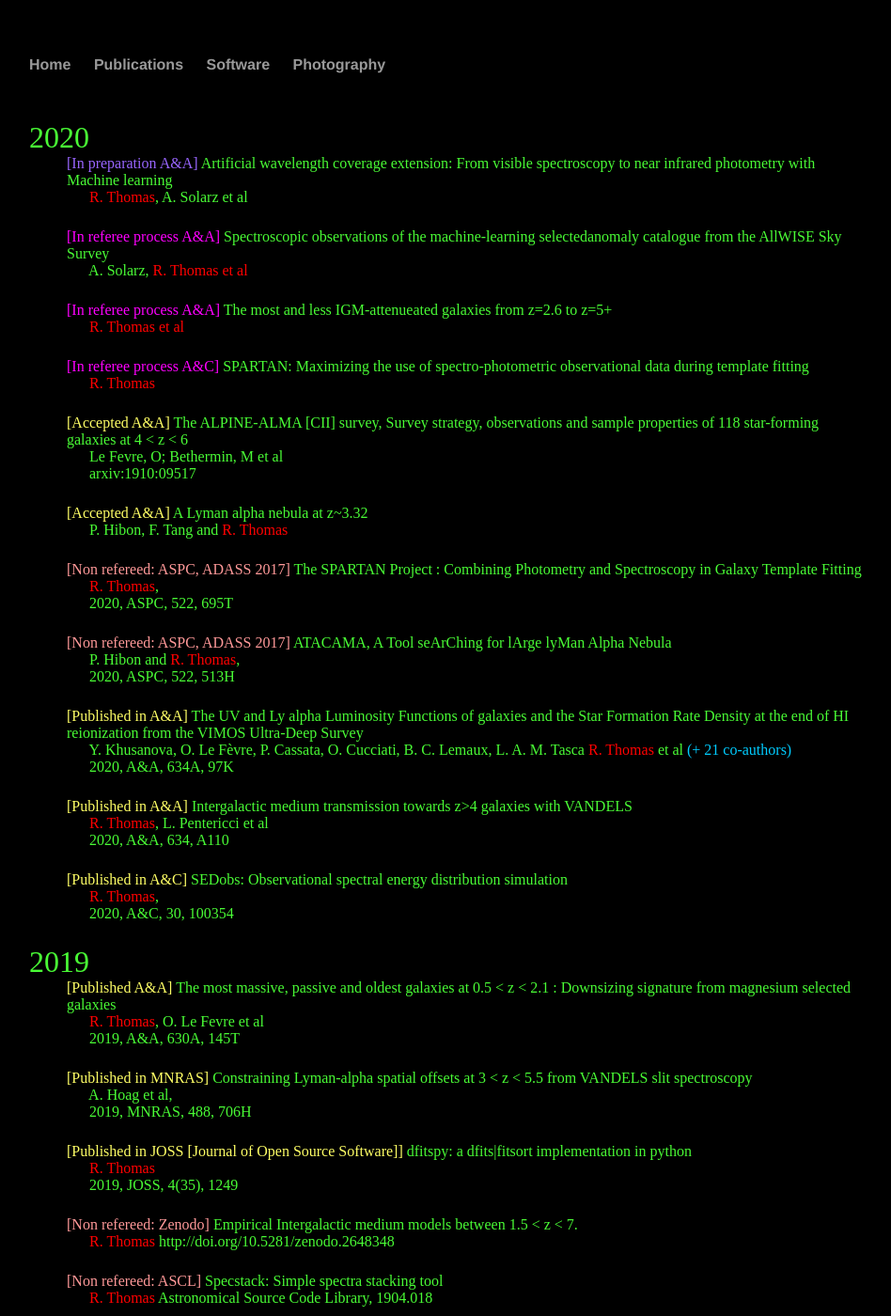
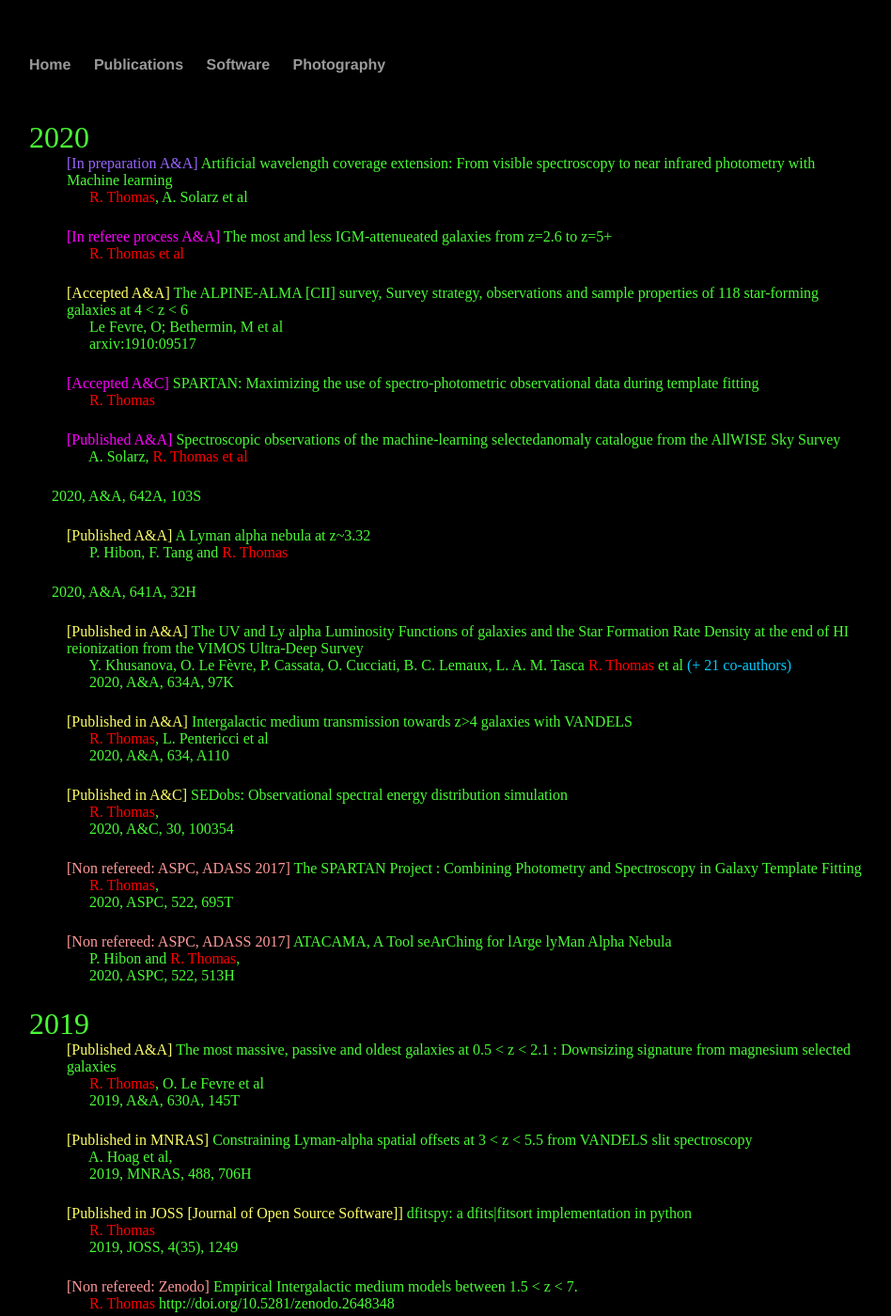
Before and after one commit to astrom-tom/astrom-tom.github.io, a Jekyll site: the page built from Papers/index.html, in a window 1280 px wide and 1400 px high. Shown: the whole window at 94% size, without its empty margins (161-1109 px from the left). Built offline with Jekyll 4.4.1, drawn with Linux system fonts in a browser that asks for light colours.

Commit message:
update pub

```diff
--- a/Papers/index.html
+++ b/Papers/index.html
@@ -15,29 +15,23 @@
   <dd> <span class='prep'>[In preparation A&A]</span> Artificial wavelength coverage extension: From visible spectroscopy to near infrared photometry with Machine learning <br>
      &nbsp;&nbsp;&nbsp;&nbsp;&nbsp; <span class='me'> R. Thomas</span>, A. Solarz et al</p> </dd>
 
-  <dd> <span class='subm'>[In referee process A&A]</span> Spectroscopic observations of the machine-learning selectedanomaly catalogue from the AllWISE Sky Survey <br>
-     &nbsp;&nbsp;&nbsp;&nbsp;&nbsp; A. Solarz,<span class='me'> R. Thomas et al</span> </p> </dd>
-
   <dd> <span class='subm'>[In referee process A&A]</span> The most and less IGM-attenueated galaxies from z=2.6 to z=5+ <br>
      &nbsp;&nbsp;&nbsp;&nbsp;&nbsp; <span class='me'>R. Thomas et al</span> </p> </dd>
-
-  <dd> <span class='subm'>[In referee process A&C]</span> SPARTAN: Maximizing the use of spectro-photometric observational data during template fitting <br>
-     &nbsp;&nbsp;&nbsp;&nbsp;&nbsp; <span class='me'>R. Thomas</span> </p> </dd>
 
   <dd> <span class='acc'>[Accepted A&A]</span> The ALPINE-ALMA [CII] survey, Survey strategy, observations and sample properties of 118 star-forming galaxies at 4 < z < 6 <br>
      &nbsp;&nbsp;&nbsp;&nbsp;&nbsp; Le Fevre, O; Bethermin, M et al <br>
      &nbsp;&nbsp;&nbsp;&nbsp;&nbsp; arxiv:1910:09517 </p>
 
-  <dd> <span class='acc'>[Accepted A&A]</span> A Lyman alpha nebula at z~3.32 <br>
+  <dd> <span class='subm'>[Accepted A&C]</span> SPARTAN: Maximizing the use of spectro-photometric observational data during template fitting <br>
+     &nbsp;&nbsp;&nbsp;&nbsp;&nbsp; <span class='me'>R. Thomas</span> </p> </dd>
+
+   <dd> <span class='subm'>[Published A&A]</span> Spectroscopic observations of the machine-learning selectedanomaly catalogue from the AllWISE Sky Survey <br>
+     &nbsp;&nbsp;&nbsp;&nbsp;&nbsp; A. Solarz,<span class='me'> R. Thomas et al</span> </p> </dd>
+     &nbsp;&nbsp;&nbsp;&nbsp;&nbsp; 2020, A&A, 642A, 103S  </p>
+
+  <dd> <span class='acc'>[Published A&A]</span> A Lyman alpha nebula at z~3.32 <br>
      &nbsp;&nbsp;&nbsp;&nbsp;&nbsp; P. Hibon, F. Tang and<span class='me'> R. Thomas</span> </p> </dd>
-
-  <dd> <span class='nr'>[Non refereed: ASPC, ADASS 2017]</span> The SPARTAN Project : Combining Photometry and Spectroscopy in Galaxy Template Fitting  <br>
-     &nbsp;&nbsp;&nbsp;&nbsp;&nbsp;  <span class='me'>R. Thomas</span>, <br>
-     &nbsp;&nbsp;&nbsp;&nbsp;&nbsp; 2020, ASPC, 522, 695T </p>
-
-  <dd> <span class='nr'>[Non refereed: ASPC, ADASS 2017]</span> ATACAMA, A Tool seArChing for lArge lyMan Alpha Nebula <br>
-     &nbsp;&nbsp;&nbsp;&nbsp;&nbsp; P. Hibon and <span class='me'>R. Thomas</span>, <br>
-     &nbsp;&nbsp;&nbsp;&nbsp;&nbsp; 2020, ASPC, 522, 513H </p>
+     &nbsp;&nbsp;&nbsp;&nbsp;&nbsp; 2020, A&A, 641A, 32H  </p>
 
   <dd> <span class='acc'>[Published in A&A]</span> The UV and Ly alpha Luminosity Functions of galaxies and the Star Formation Rate Density at the end of HI reionization from the VIMOS Ultra-Deep Survey<br>
      &nbsp;&nbsp;&nbsp;&nbsp;&nbsp; Y. Khusanova, O. Le Fèvre, P. Cassata, O. Cucciati, B. C. Lemaux, L. A. M. Tasca <span class='me'>R. Thomas</span> et al <span class='cauthors'>(+ 21 co-authors)</span><br>
@@ -51,6 +45,14 @@
   <dd> <span class='acc'>[Published in A&C]</span> SEDobs: Observational spectral energy distribution simulation <br>
      &nbsp;&nbsp;&nbsp;&nbsp;&nbsp; <span class='me'>R. Thomas</span>, <br>
      &nbsp;&nbsp;&nbsp;&nbsp;&nbsp; 2020, A&C, 30, 100354 </p>
+
+  <dd> <span class='nr'>[Non refereed: ASPC, ADASS 2017]</span> The SPARTAN Project : Combining Photometry and Spectroscopy in Galaxy Template Fitting  <br>
+     &nbsp;&nbsp;&nbsp;&nbsp;&nbsp;  <span class='me'>R. Thomas</span>, <br>
+     &nbsp;&nbsp;&nbsp;&nbsp;&nbsp; 2020, ASPC, 522, 695T </p>
+
+  <dd> <span class='nr'>[Non refereed: ASPC, ADASS 2017]</span> ATACAMA, A Tool seArChing for lArge lyMan Alpha Nebula <br>
+     &nbsp;&nbsp;&nbsp;&nbsp;&nbsp; P. Hibon and <span class='me'>R. Thomas</span>, <br>
+     &nbsp;&nbsp;&nbsp;&nbsp;&nbsp; 2020, ASPC, 522, 513H </p>
 
 
 
--- a/Software/index.html
+++ b/Software/index.html
@@ -18,7 +18,7 @@
 	       click <a href="https://astrom-tom.github.io/ATACAMA/build/html/index.html">here</a>  </font>
 			<br><br><br>&nbsp;</dd>
 
-   <dt> <font size="6"> <span class='softP'>SPARTAN [2020, A&C Submitted]</span>  <span class='me'> R. Thomas </span> </font>  </dt>
+   <dt> <font size="6"> <span class='softP'>SPARTAN [2020, A&C accepted]</span>  <span class='me'> R. Thomas </span> </font>  </dt>
        <dd> <font size="6">  Spectroscopic and photometric fitting tool for Astronomical analysis  <br> Online documentation:
 	       click <a href="https://astrom-tom.github.io/SPARTAN/build/html/index.html">here</a>  </font>
 			<br><br><br>&nbsp;</dd>
```
